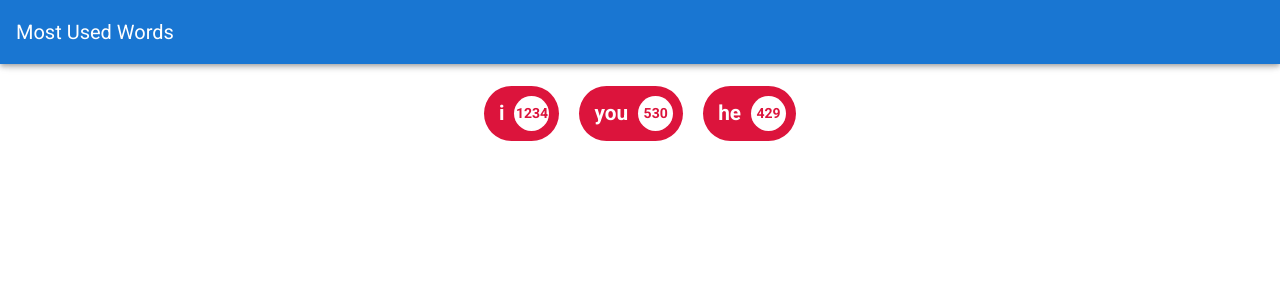
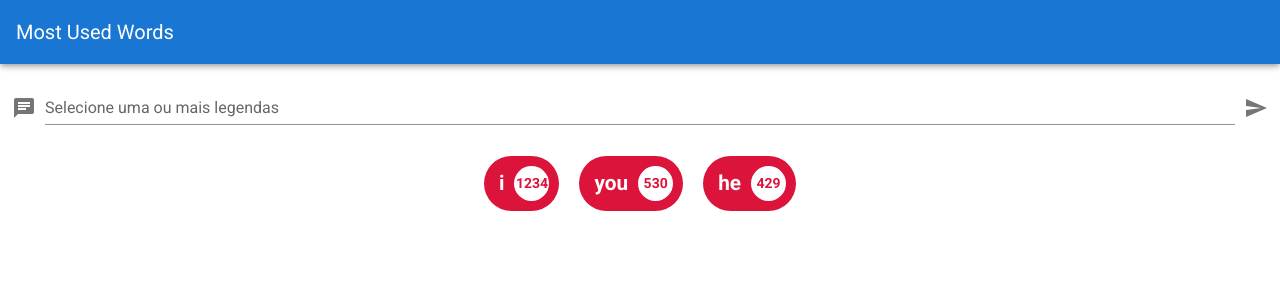
Before and after one commit to polyanetuag/most-used-words, a Vue app: page / in a window 1280 px wide. Shown: the top 300 px of the page. Built offline with nearby package versions, Linux system fonts and the light colour scheme.

Commit message:
creating form for subtitles

```diff
--- a/src/components/Home.vue
+++ b/src/components/Home.vue
@@ -1,5 +1,15 @@
 <template>
   <v-container fluid>
+    <v-form>
+      <v-file-input
+        label="Selecione uma ou mais legendas"
+        prepend-icon="mdi-message-text"
+        append-outer-icon="mdi-send"
+        multiple
+        chips
+        v-model="files"
+        @click:append-outer="processSubtitles" />
+    </v-form>
     <div class="pills">
       <Pill v-for="word in groupedWords" :key="word.name" :name="word.name" :amount="word.amount" />
     </div>
@@ -13,11 +23,17 @@
   components: { Pill },
   data: function () {
     return {
+      files: [],
       groupedWords: [
         {name: 'i' , amount: 1234 },
         {name: 'you' , amount: 530 },
         {name: 'he' , amount: 429 },
       ]
+    }
+  },
+  methods: {
+    processSubtitles() {
+      console.log(this.files)
     }
   }
 }
```
